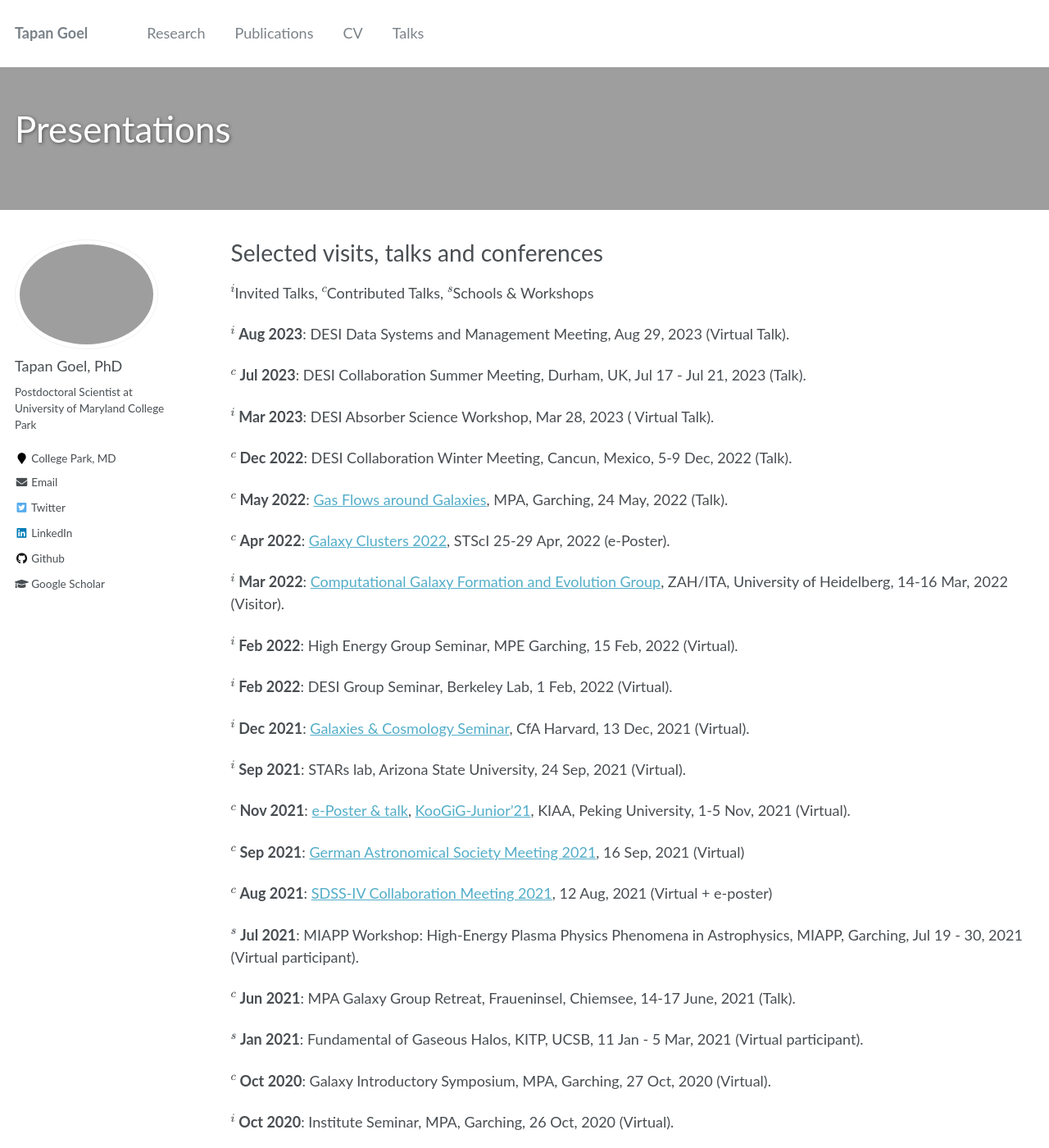
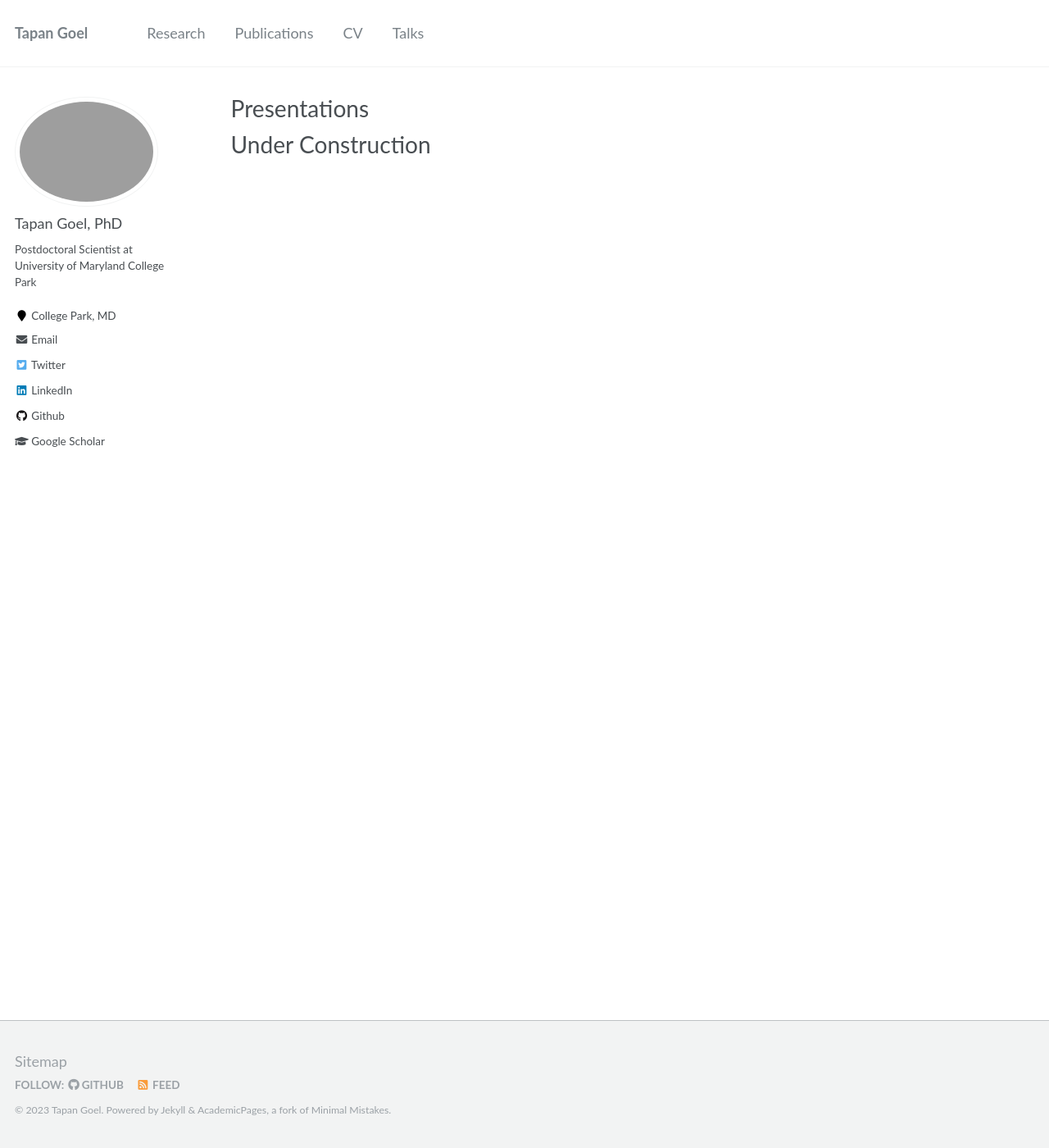
Before and after one commit to tapangoel1994/tapangoel1994.github.io, a Jekyll site: the page built from _pages/talks.md, in a window 1280 px wide and 1400 px high. Shown: the whole window at 82% size. Built offline with Jekyll 4.4.1, drawn with Linux system fonts in a browser that asks for light colours; formulas are drawn with MathJax 3; some of the changed text lies outside the part shown.

Commit message:
Update talks.md

```diff
--- a/_pages/talks.md
+++ b/_pages/talks.md
@@ -3,60 +3,8 @@ layout: archive
 title: "Presentations"
 permalink: /talks/
 author_profile: true
-header:
-  overlay_image: galaxy3.jpg
 ---
 
 {% include base_path %}
 
-# Selected visits, talks and conferences
-
-$^i$Invited Talks, $^c$Contributed Talks, $^s$Schools & Workshops
-
-$^i$ **Aug 2023**: DESI Data Systems and Management Meeting, Aug 29, 2023 (Virtual Talk). <br />
-
-$^c$ **Jul 2023**: DESI Collaboration Summer Meeting, Durham, UK, Jul 17 - Jul 21, 2023 (Talk). <br />
-
-$^i$ **Mar 2023**: DESI Absorber Science Workshop, Mar 28, 2023 ( Virtual Talk). <br />
-
-$^c$ **Dec 2022**: DESI Collaboration Winter Meeting, Cancun, Mexico, 5-9 Dec, 2022 (Talk). <br />
-
-$^c$ **May 2022**: [Gas Flows around Galaxies](https://indico.ph.tum.de/event/7018/), MPA, Garching, 24 May, 2022 (Talk). <br />
-
-$^c$ **Apr 2022**: [Galaxy Clusters 2022](https://www.stsci.edu/contents/events/stsci/2022/april/galaxy-clusters-2022-challenging-our-cosmological-perspectives),
-STScI 25-29 Apr, 2022 (e-Poster). <br />
-
-$^i$ **Mar 2022**: [Computational Galaxy Formation and Evolution Group](https://zah.uni-heidelberg.de/research-groups#c2659), ZAH/ITA, University of Heidelberg, 14-16 Mar, 2022 (Visitor). <br />
-
-$^i$ **Feb 2022**: High Energy Group Seminar, MPE Garching, 15 Feb, 2022 (Virtual). <br />
-
-$^i$ **Feb 2022**: DESI Group Seminar, Berkeley Lab, 1 Feb, 2022 (Virtual). <br />
-
-$^i$ **Dec 2021**: [Galaxies & Cosmology Seminar](https://pweb.cfa.harvard.edu/calendar/event/9298), CfA
-Harvard, 13 Dec, 2021 (Virtual). <br />
-
-$^i$ **Sep 2021**: STARs lab, Arizona State University, 24 Sep, 2021 (Virtual). <br />
-
-$^c$ **Nov 2021**: [e-Poster & talk](https://www.bilibili.com/video/BV1nv411M7w3),
-[KooGiG-Junior’21](https://kiaa.pku.edu.cn/KooGig_junior21/Home.htm), KIAA, Peking University, 1-5 Nov, 2021 (Virtual). <br />
-
-$^c$ **Sep 2021**: [German Astronomical Society Meeting 2021](https://ag2021.astronomische-gesellschaft.de/view_splinter.php?session=Stars), 16 Sep, 2021 (Virtual)
-
-$^c$ **Aug 2021**: [SDSS-IV Collaboration Meeting 2021](https://jhu2021.sdss.org/), 12 Aug, 2021 (Virtual + e-poster)
-
-$^s$ **Jul 2021**: MIAPP Workshop: High-Energy Plasma Physics Phenomena in Astrophysics, MIAPP, Garching, Jul 19 - 30, 2021 (Virtual participant). <br />
-
-$^c$ **Jun 2021**: MPA Galaxy Group Retreat, Fraueninsel, Chiemsee, 14-17 June, 2021 (Talk). <br />
-
-$^s$ **Jan 2021**: Fundamental of Gaseous Halos, KITP, UCSB, 11 Jan - 5 Mar, 2021 (Virtual participant). <br />
-
-$^c$ **Oct 2020**: Galaxy Introductory Symposium, MPA, Garching, 27 Oct, 2020 (Virtual). <br />
-
-$^i$ **Oct 2020**: Institute Seminar, MPA, Garching, 26 Oct, 2020 (Virtual). <br />
-
-$^c$ **Oct 2019**: [CGM 2019: CGM Conference](https://wwwmpa.mpa-garching.mpg.de/conf/berlincgm2019/),
-Berlin, 3 Oct - 5 Oct 2019 (Participation). <br />
-
-$^s$ **Aug 2019**: Summer School: Galaxy Formation, AKSS, Spetses, 28 Aug - 5 Sept 2019. <br />
-
-$^s$ **Nov 2018**: Python for HPC, attended at MPCDF, Garching, 20-21 Nov 2018. <br />
+# Under Construction
```
